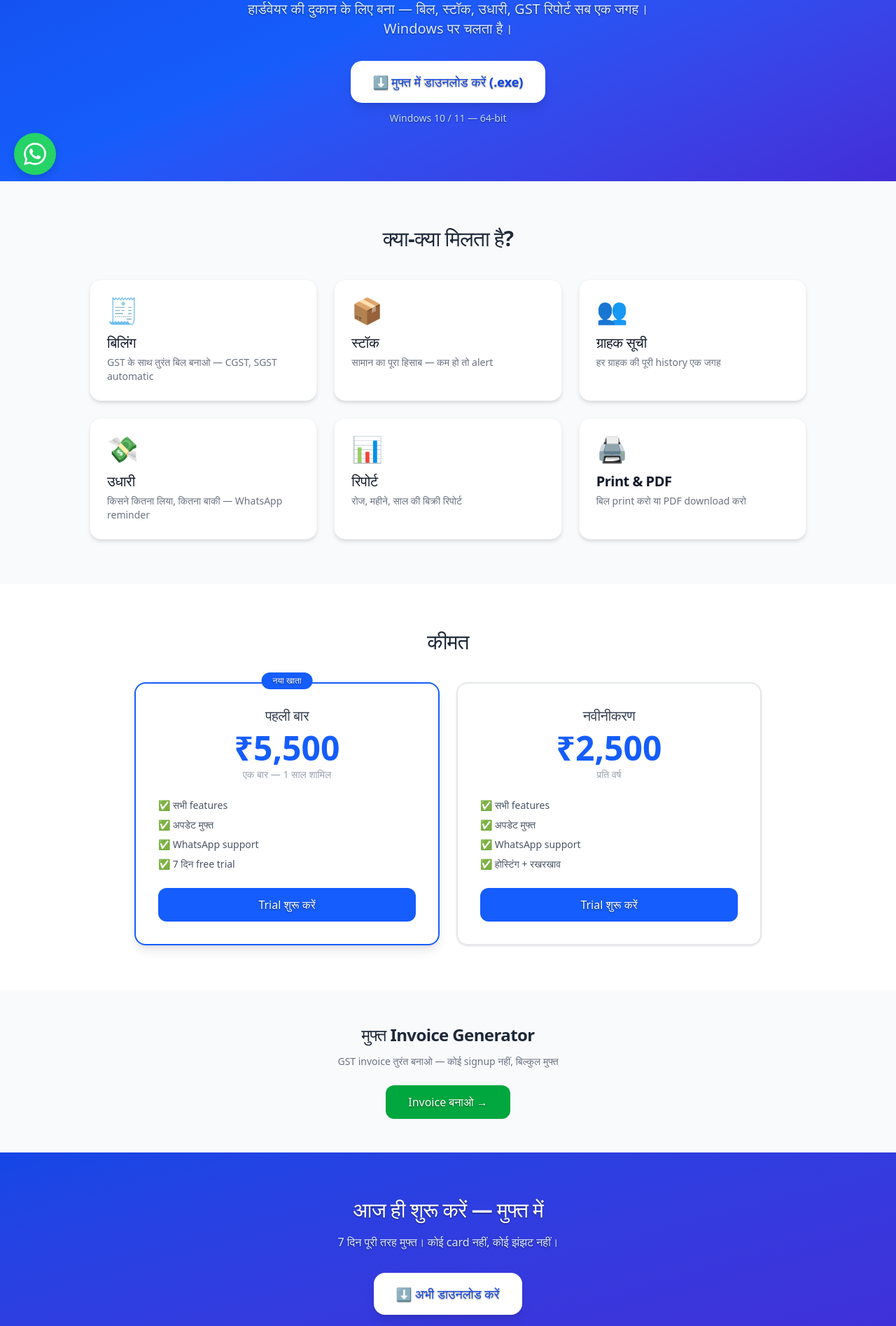
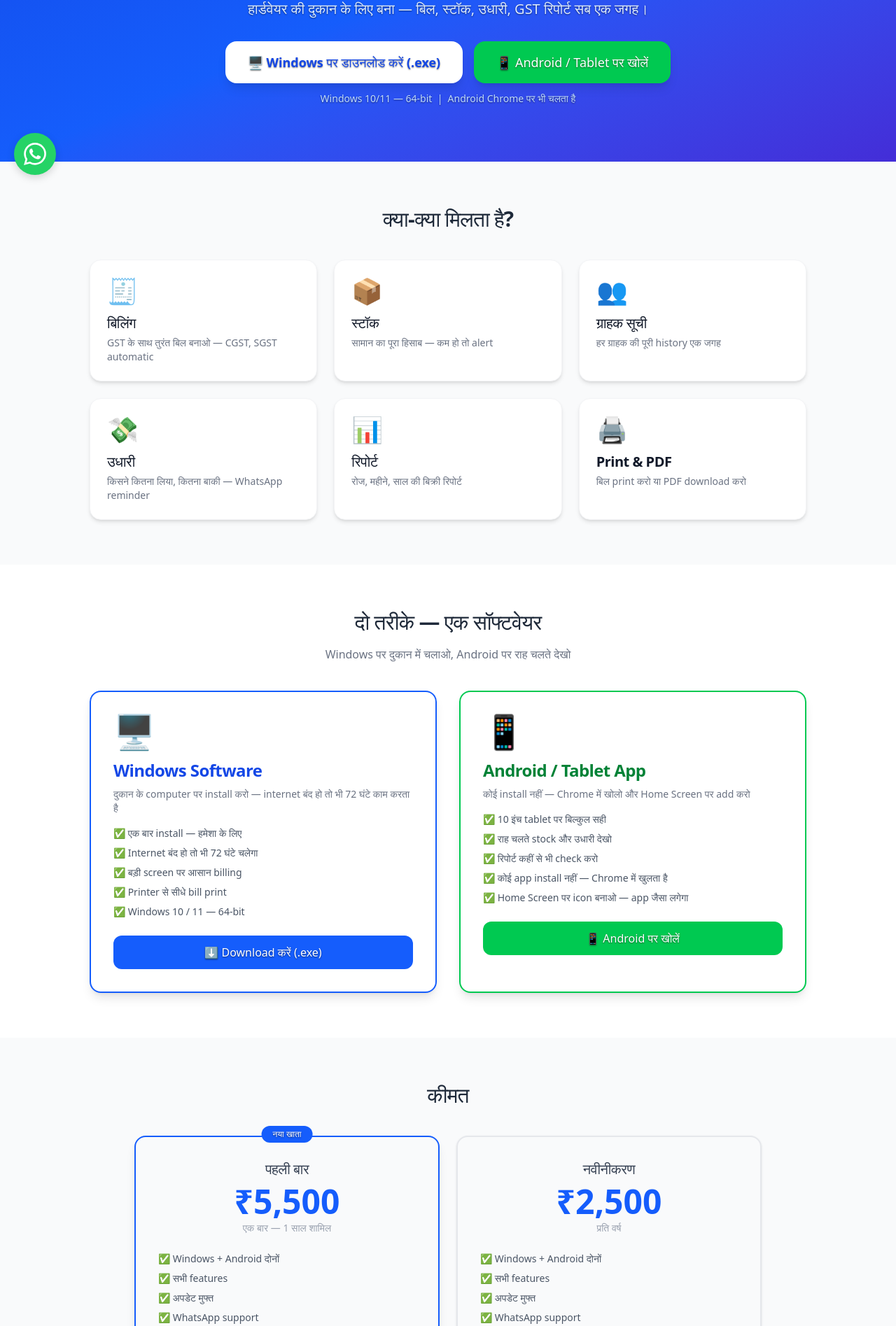
Before and after one commit to kp1153/creativesolutions, a Next.js app: page / in a window 1280 px wide. Shown: the part 530-2425 px from the top of the page at 70% size. Built offline with nearby package versions, Linux system fonts and the light colour scheme; no server answers; the database is empty.

Commit message:
android section + SEO update

```diff
--- a/app/layout.js
+++ b/app/layout.js
@@ -21,13 +21,13 @@ const OG_IMAGE_URL = "https://www.web-developer-kp.com/og-image.png";
 export const metadata = {
   metadataBase: new URL("https://www.web-developer-kp.com"),
   title: {
-    default: "Kamta Prasad | Next.js Expert | Mobile App & Website Developer",
-    template: "%s | Kamta Prasad",
+    default: "निशांत हार्डवेयर सॉफ्टवेयर | Windows + Android | GST Billing",
+    template: "%s | निशांत सॉफ्टवेयर",
   },
   description:
-    "Kamta Prasad - Next.js Expert, Mobile App & Website Developer. Professional web development services with modern technologies.",
+    "हार्डवेयर दुकान के लिए GST billing, stock, उधारी सॉफ्टवेयर। Windows पर install करो, Android tablet पर राह चलते देखो। 7 दिन मुफ्त trial।",
   keywords:
-    "Next.js developer, web development, mobile app developer, Kamta Prasad, React developer, fullstack developer, Turso, SaaS developer",
+    "hardware shop software, GST billing software, hardware dukan software, stock management, उधारी software, Android tablet billing",
   authors: [{ name: "Kamta Prasad" }],
   creator: "Kamta Prasad",
   publisher: "Kamta Prasad",
@@ -37,33 +37,32 @@ export const metadata = {
     googleBot: {
       index: true,
       follow: true,
-      'max-video-preview': -1,
-      'max-image-preview': 'large',
-      'max-snippet': -1,
+      "max-video-preview": -1,
+      "max-image-preview": "large",
+      "max-snippet": -1,
     },
   },
   openGraph: {
     type: "website",
-    locale: "en_IN",
+    locale: "hi_IN",
     url: "https://www.web-developer-kp.com",
-    siteName: "Kamta Prasad - Developer Portfolio",
-    title: "Kamta Prasad | Next.js Expert | Mobile App & Website Developer",
+    siteName: "निशांत हार्डवेयर सॉफ्टवेयर",
+    title: "निशांत हार्डवेयर सॉफ्टवेयर | Windows + Android",
     description:
-      "Kamta Prasad - Next.js Expert, Mobile App & Website Developer. Building modern, scalable web applications.",
+      "हार्डवेयर दुकान के लिए GST billing, stock, उधारी। Windows + Android दोनों पर चलता है।",
     images: [
       {
         url: OG_IMAGE_URL,
         width: 1200,
         height: 630,
-        alt: "Kamta Prasad - Next.js Expert",
+        alt: "निशांत हार्डवेयर सॉफ्टवेयर",
       },
     ],
   },
   twitter: {
     card: "summary_large_image",
-    title: "Kamta Prasad | Next.js Expert",
-    description:
-      "Next.js Expert, Mobile App & Website Developer. Building modern web solutions.",
+    title: "निशांत हार्डवेयर सॉफ्टवेयर",
+    description: "Windows + Android पर चलने वाला hardware billing software।",
     images: [OG_IMAGE_URL],
     creator: "@Webdeveloperkp",
   },
@@ -80,24 +79,23 @@ export const viewport = {
 
 const structuredData = {
   "@context": "https://schema.org",
-  "@type": "ProfessionalService",
-  name: "Kamta Prasad - Web Developer",
-  image: OG_IMAGE_URL,
+  "@type": "SoftwareApplication",
+  name: "निशांत हार्डवेयर सॉफ्टवेयर",
+  operatingSystem: "Windows, Android",
+  applicationCategory: "BusinessApplication",
+  offers: {
+    "@type": "Offer",
+    price: "5500",
+    priceCurrency: "INR",
+  },
   url: "https://www.web-developer-kp.com",
   telephone: "+91-9996865069",
   email: "prasad.kamta@gmail.com",
-  address: {
-    "@type": "PostalAddress",
-    addressLocality: "Varanasi",
-    addressRegion: "Uttar Pradesh",
-    postalCode: "221202",
-    addressCountry: "IN",
-  },
 };
 
 export default function RootLayout({ children }) {
   return (
-    <html lang="en" className="scroll-smooth">
+    <html lang="hi" className="scroll-smooth">
       <head>
         <Script
           id="structured-data"
@@ -105,12 +103,10 @@ export default function RootLayout({ children }) {
           dangerouslySetInnerHTML={{ __html: JSON.stringify(structuredData) }}
           strategy="beforeInteractive"
         />
-
         <Script
           src="https://www.googletagmanager.com/gtag/js?id=G-FKX0BH3EQ5"
           strategy="afterInteractive"
         />
-
         <Script id="ga4-script" strategy="afterInteractive">
           {`
             window.dataLayer = window.dataLayer || [];
@@ -119,11 +115,10 @@ export default function RootLayout({ children }) {
             gtag('config', 'G-FKX0BH3EQ5');
           `}
         </Script>
-
         <Script id="whatsapp-widget" strategy="lazyOnload">
           {`
             const link = document.createElement('a');
-            link.href = 'https://wa.me/919996865069?text=नमस्ते, मुझे वेबसाइट के बारे में जानकारी चाहिए';
+            link.href = 'https://wa.me/919996865069?text=नमस्ते, निशांत सॉफ्टवेयर के बारे में जानकारी चाहिए';
             link.target = '_blank';
             link.rel = 'noopener noreferrer';
             link.style.cssText = 'position:fixed;bottom:20px;left:20px;width:60px;height:60px;background:#25D366;border-radius:50%;display:flex;align-items:center;justify-content:center;box-shadow:0 4px 12px rgba(0,0,0,0.15);z-index:9999;transition:transform 0.3s;';
@@ -134,10 +129,7 @@ export default function RootLayout({ children }) {
           `}
         </Script>
       </head>
-
-      <body
-        className={`${geistSans.variable} ${geistMono.variable} antialiased bg-white text-gray-900`}
-      >
+      <body className={`${geistSans.variable} ${geistMono.variable} antialiased bg-white text-gray-900`}>
         <Navbar />
         <main className="min-h-screen">{children}</main>
         <Footer />
--- a/app/page.js
+++ b/app/page.js
@@ -1,8 +1,7 @@
 "use client";
 
-import { useState } from "react";
-
 const EXE_DOWNLOAD_URL = "https://pub-36b3216d45d24541a20e55f6b3f26d07.r2.dev/%E0%A4%A8%E0%A4%BF%E0%A4%B6%E0%A4%BE%E0%A4%82%E0%A4%A4%20Setup%200.1.0.exe";
+const PWA_URL = "https://nishant-ten.vercel.app";
 
 const features = [
   { icon: "🧾", title: "बिलिंग", desc: "GST के साथ तुरंत बिल बनाओ — CGST, SGST automatic" },
@@ -26,12 +25,17 @@ export default function Home() {
             निशांत हार्डवेयर<br />प्रबंधन सॉफ्टवेयर
           </h1>
           <p className="text-lg md:text-xl text-blue-100 mb-8 max-w-xl mx-auto">
-            हार्डवेयर की दुकान के लिए बना — बिल, स्टॉक, उधारी, GST रिपोर्ट सब एक जगह। Windows पर चलता है।
+            हार्डवेयर की दुकान के लिए बना — बिल, स्टॉक, उधारी, GST रिपोर्ट सब एक जगह।
           </p>
-          <a href={EXE_DOWNLOAD_URL} className="inline-block bg-white text-blue-700 font-bold text-lg px-8 py-4 rounded-2xl shadow-lg hover:bg-blue-50 transition">
-            ⬇️ मुफ्त में डाउनलोड करें (.exe)
-          </a>
-          <p className="text-blue-200 text-sm mt-3">Windows 10 / 11 — 64-bit</p>
+          <div className="flex flex-col sm:flex-row gap-4 justify-center">
+            <a href={EXE_DOWNLOAD_URL} className="inline-block bg-white text-blue-700 font-bold text-lg px-8 py-4 rounded-2xl shadow-lg hover:bg-blue-50 transition">
+              🖥️ Windows पर डाउनलोड करें (.exe)
+            </a>
+            <a href={PWA_URL} target="_blank" rel="noopener noreferrer" className="inline-block bg-green-500 text-white font-bold text-lg px-8 py-4 rounded-2xl shadow-lg hover:bg-green-600 transition">
+              📱 Android / Tablet पर खोलें
+            </a>
+          </div>
+          <p className="text-blue-200 text-sm mt-3">Windows 10/11 — 64-bit &nbsp;|&nbsp; Android Chrome पर भी चलता है</p>
         </div>
       </section>
 
@@ -51,6 +55,48 @@ export default function Home() {
       </section>
 
       <section className="py-16 px-4 bg-white">
+        <div className="max-w-5xl mx-auto">
+          <h2 className="text-3xl font-bold text-center mb-4 text-gray-800">दो तरीके — एक सॉफ्टवेयर</h2>
+          <p className="text-center text-gray-500 mb-10">Windows पर दुकान में चलाओ, Android पर राह चलते देखो</p>
+          <div className="grid md:grid-cols-2 gap-8">
+
+            <div className="rounded-2xl border-2 border-blue-600 p-8 shadow-lg">
+              <div className="text-5xl mb-4">🖥️</div>
+              <h3 className="text-2xl font-bold mb-2 text-blue-700">Windows Software</h3>
+              <p className="text-gray-500 text-sm mb-4">दुकान के computer पर install करो — internet बंद हो तो भी 72 घंटे काम करता है</p>
+              <ul className="text-sm text-gray-600 space-y-2 mb-6">
+                <li>✅ एक बार install — हमेशा के लिए</li>
+                <li>✅ Internet बंद हो तो भी 72 घंटे चलेगा</li>
+                <li>✅ बड़ी screen पर आसान billing</li>
+                <li>✅ Printer से सीधे bill print</li>
+                <li>✅ Windows 10 / 11 — 64-bit</li>
+              </ul>
+              <a href={EXE_DOWNLOAD_URL} className="block w-full bg-blue-600 text-white font-bold py-3 rounded-xl text-center hover:bg-blue-700 transition">
+                ⬇️ Download करें (.exe)
+              </a>
+            </div>
+
+            <div className="rounded-2xl border-2 border-green-500 p-8 shadow-lg">
+              <div className="text-5xl mb-4">📱</div>
+              <h3 className="text-2xl font-bold mb-2 text-green-700">Android / Tablet App</h3>
+              <p className="text-gray-500 text-sm mb-4">कोई install नहीं — Chrome में खोलो और Home Screen पर add करो</p>
+              <ul className="text-sm text-gray-600 space-y-2 mb-6">
+                <li>✅ 10 इंच tablet पर बिल्कुल सही</li>
+                <li>✅ राह चलते stock और उधारी देखो</li>
+                <li>✅ रिपोर्ट कहीं से भी check करो</li>
+                <li>✅ कोई app install नहीं — Chrome में खुलता है</li>
+                <li>✅ Home Screen पर icon बनाओ — app जैसा लगेगा</li>
+              </ul>
+              <a href={PWA_URL} target="_blank" rel="noopener noreferrer" className="block w-full bg-green-500 text-white font-bold py-3 rounded-xl text-center hover:bg-green-600 transition">
+                📱 Android पर खोलें
+              </a>
+            </div>
+
+          </div>
+        </div>
+      </section>
+
+      <section className="py-16 px-4 bg-gray-50">
         <div className="max-w-4xl mx-auto">
           <h2 className="text-3xl font-bold text-center mb-10 text-gray-800">कीमत</h2>
           <div className="grid md:grid-cols-2 gap-6">
@@ -63,6 +109,7 @@ export default function Home() {
               <div className="text-5xl font-extrabold text-blue-600 mb-1">₹5,500</div>
               <p className="text-gray-400 text-sm mb-6">एक बार — 1 साल शामिल</p>
               <ul className="text-left text-sm text-gray-600 space-y-2 mb-6">
+                <li>✅ Windows + Android दोनों</li>
                 <li>✅ सभी features</li>
                 <li>✅ अपडेट मुफ्त</li>
                 <li>✅ WhatsApp support</li>
@@ -78,6 +125,7 @@ export default function Home() {
               <div className="text-5xl font-extrabold text-blue-600 mb-1">₹2,500</div>
               <p className="text-gray-400 text-sm mb-6">प्रति वर्ष</p>
               <ul className="text-left text-sm text-gray-600 space-y-2 mb-6">
+                <li>✅ Windows + Android दोनों</li>
                 <li>✅ सभी features</li>
                 <li>✅ अपडेट मुफ्त</li>
                 <li>✅ WhatsApp support</li>
@@ -92,7 +140,7 @@ export default function Home() {
         </div>
       </section>
 
-      <section className="py-12 px-4 bg-gray-50 text-center">
+      <section className="py-12 px-4 bg-white text-center">
         <div className="max-w-xl mx-auto">
           <h2 className="text-2xl font-bold mb-3 text-gray-800">मुफ्त Invoice Generator</h2>
           <p className="text-gray-500 mb-6 text-sm">GST invoice तुरंत बनाओ — कोई signup नहीं, बिल्कुल मुफ्त</p>
@@ -106,9 +154,14 @@ export default function Home() {
         <div className="max-w-xl mx-auto">
           <h2 className="text-3xl font-bold mb-4">आज ही शुरू करें — मुफ्त में</h2>
           <p className="text-blue-100 mb-8">7 दिन पूरी तरह मुफ्त। कोई card नहीं, कोई झंझट नहीं।</p>
-          <a href={EXE_DOWNLOAD_URL} className="inline-block bg-white text-blue-700 font-bold text-lg px-8 py-4 rounded-2xl shadow-lg hover:bg-blue-50 transition">
-            ⬇️ अभी डाउनलोड करें
-          </a>
+          <div className="flex flex-col sm:flex-row gap-4 justify-center">
+            <a href={EXE_DOWNLOAD_URL} className="inline-block bg-white text-blue-700 font-bold text-lg px-8 py-4 rounded-2xl shadow-lg hover:bg-blue-50 transition">
+              🖥️ Windows Download
+            </a>
+            <a href={PWA_URL} target="_blank" rel="noopener noreferrer" className="inline-block bg-green-500 text-white font-bold text-lg px-8 py-4 rounded-2xl shadow-lg hover:bg-green-600 transition">
+              📱 Android पर खोलें
+            </a>
+          </div>
           <p className="text-blue-200 text-sm mt-4">
             मदद चाहिए?{" "}
             <a href="https://wa.me/919996865069" target="_blank" rel="noopener noreferrer" className="underline hover:text-white">
```
